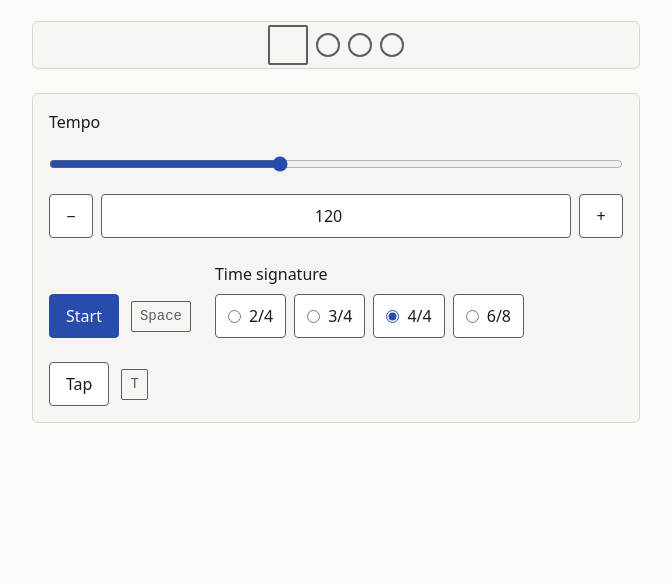
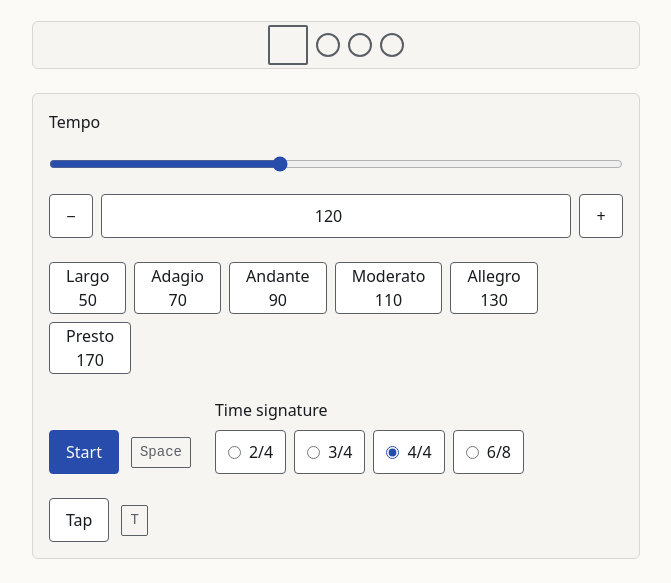
Before and after one commit to LorenzoWynberg/metronome, a website built with Vite: page index.html in a window 1280 px wide. Shown: the part 233-816 px from the top of the page, without its empty margins (304-975 px from the left). Built offline with nearby package versions, Linux system fonts and the light colour scheme.

Commit message:
feat(26CASY1A): add tempo preset buttons
Assisted-by: Trinity/Implementer:claude-sonnet-5-5

```diff
--- /dev/null
+++ b/src/state/presets.ts
@@ -0,0 +1,17 @@
+export interface TempoPreset {
+  readonly name: string;
+  readonly bpm: number;
+}
+
+export const TEMPO_PRESETS: readonly TempoPreset[] = [
+  { name: 'Largo', bpm: 50 },
+  { name: 'Adagio', bpm: 70 },
+  { name: 'Andante', bpm: 90 },
+  { name: 'Moderato', bpm: 110 },
+  { name: 'Allegro', bpm: 130 },
+  { name: 'Presto', bpm: 170 },
+];
+
+export function activePreset(bpm: number): TempoPreset | undefined {
+  return TEMPO_PRESETS.find((p) => p.bpm === bpm);
+}
--- a/src/styles/controls.css
+++ b/src/styles/controls.css
@@ -32,6 +32,24 @@
   min-width: 0;
   border: 0;
   padding: 0;
+}
+
+.preset-row {
+  flex-direction: row;
+  flex-wrap: wrap;
+  gap: var(--spacing-2);
+}
+
+.preset-row button {
+  display: inline-flex;
+  flex-direction: column;
+  align-items: center;
+}
+
+.preset-row button[aria-pressed='true'] {
+  background: var(--primary);
+  color: var(--on-primary);
+  border-color: var(--primary);
 }
 
 .control-group.transport {
--- a/src/ui/controls.ts
+++ b/src/ui/controls.ts
@@ -1,5 +1,6 @@
 import type { Engine } from '../audio/engine';
 import { TIME_SIGNATURES } from '../state/meter';
+import { activePreset, TEMPO_PRESETS } from '../state/presets';
 import type { Store } from '../state/store';
 import { createTapTempo, type TapTempo } from '../state/tapTempo';
 import { MAX_BPM, MIN_BPM } from '../state/tempo';
@@ -59,6 +60,25 @@ export function mountControls(el: HTMLElement, deps: ControlsDeps): () => void {
   tempo.className = 'control-group';
   tempo.append(sliderLabel, slider, numberLabel, tempoRow);
 
+  // Tempo presets
+  const presetRow = make('div');
+  presetRow.className = 'control-group preset-row';
+  presetRow.setAttribute('role', 'group');
+  presetRow.setAttribute('aria-label', 'Tempo presets');
+  const presetButtons = TEMPO_PRESETS.map((preset) => {
+    const btn = make('button', { type: 'button' });
+    btn.setAttribute('aria-label', `${preset.name} ${preset.bpm} BPM`);
+    btn.append(
+      make('span', { className: 'preset-name', textContent: preset.name }),
+      make('span', {
+        className: 'preset-bpm',
+        textContent: String(preset.bpm),
+      }),
+    );
+    presetRow.append(btn);
+    return { preset, btn };
+  });
+
   // Start / Stop
   const toggle = make('button', { type: 'button' });
   toggle.className = 'primary-button';
@@ -110,6 +130,7 @@ export function mountControls(el: HTMLElement, deps: ControlsDeps): () => void {
 
   el.replaceChildren(
     tempo,
+    presetRow,
     transport,
     fieldset,
     tapGroup,
@@ -131,6 +152,10 @@ export function mountControls(el: HTMLElement, deps: ControlsDeps): () => void {
     toggle.setAttribute('aria-pressed', String(running));
     if (running) clearError();
     for (const r of radios) r.checked = r.value === timeSignature;
+    const current = activePreset(bpm);
+    for (const { preset, btn } of presetButtons) {
+      btn.setAttribute('aria-pressed', String(preset === current));
+    }
   };
 
   const commitNumber = (): void => {
@@ -184,6 +209,12 @@ export function mountControls(el: HTMLElement, deps: ControlsDeps): () => void {
   plus.addEventListener('click', () => step(1));
   toggle.addEventListener('click', toggleRunning);
   tapButton.addEventListener('click', doTap);
+  for (const { preset, btn } of presetButtons) {
+    btn.addEventListener('click', () => {
+      store.setState({ bpm: preset.bpm });
+      announce(store.getState().bpm);
+    });
+  }
   for (const r of radios) {
     r.addEventListener('change', () => {
       if (r.checked) {
```
Also changed, not shown: src/state/presets.test.ts (added, +27 -0 lines), src/ui/controls.test.ts (+74 -0 lines), README.md.
